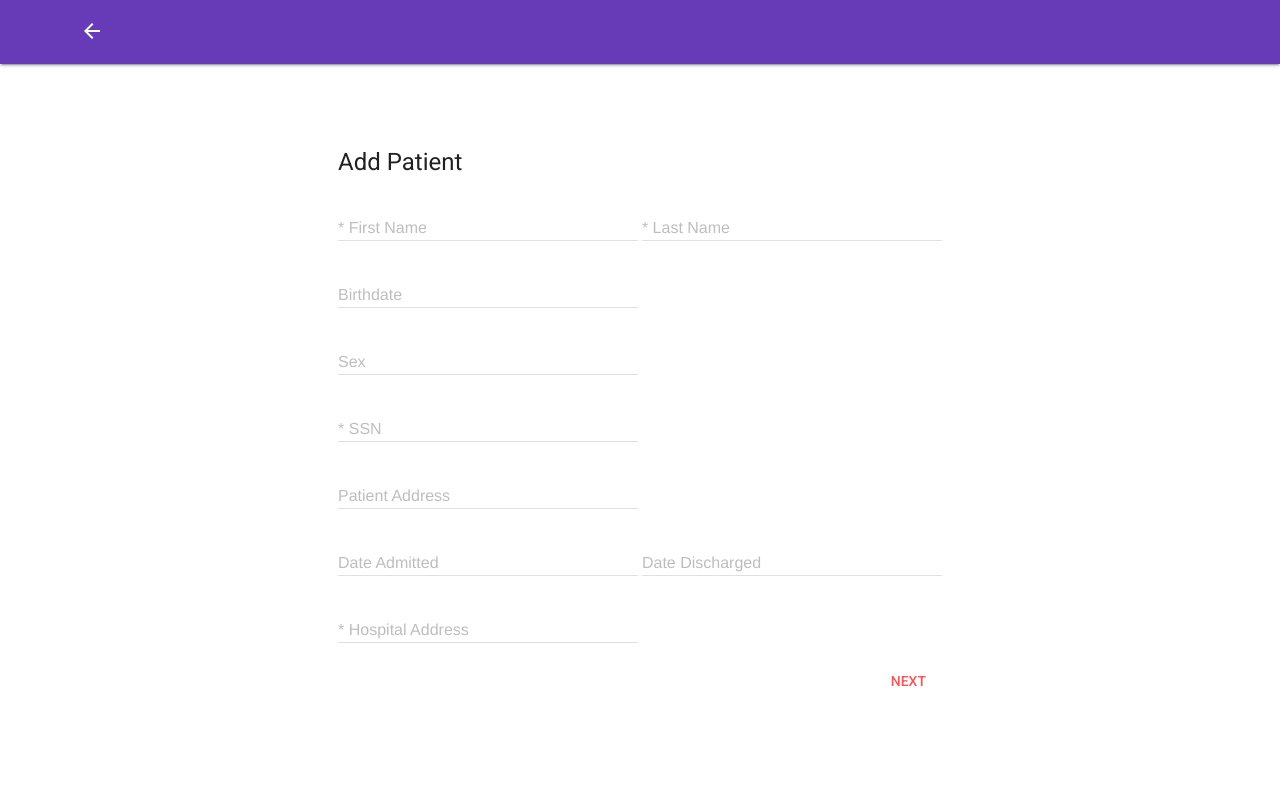
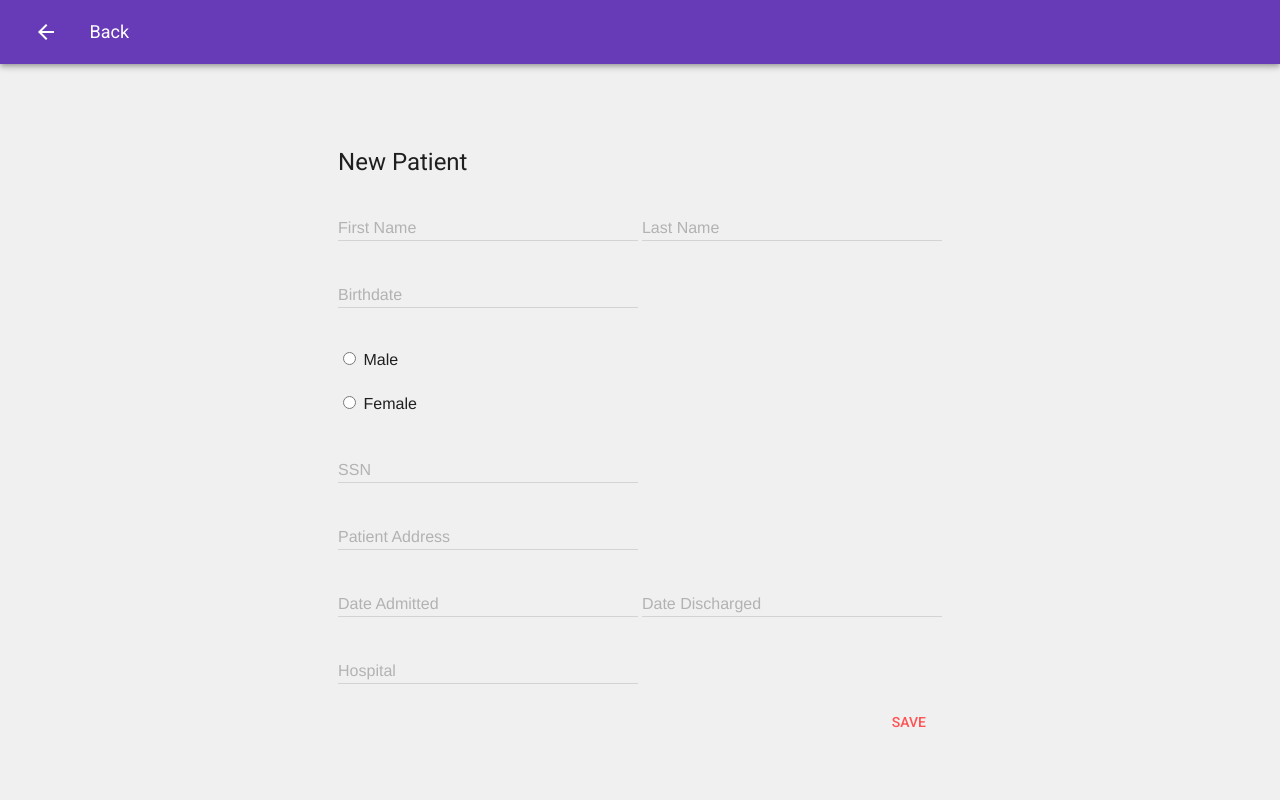
Before and after one commit to jaredrooprai/hospitaldb, a PHP site: page /addpatient.html in a window 1280 px wide. Run offline with PHP 8.4, Linux system fonts and the light colour scheme; some libraries are stand-ins or nearby versions.

Commit message:
revamped forms, added edit patient page

```diff
--- a/addpatient.html
+++ b/addpatient.html
@@ -31,65 +31,79 @@
 
 <body>
   <div class="mdl-layout mdl-js-layout mdl-layout--fixed-header">
-  <header class="mdl-layout__header">
-    <div class="mdl-layout__header-row">
-      <!-- Title -->
-      <span class="mdl-layout-title"><a href ="secretary.php"><i style="color:white;" class="material-icons">arrow_back</i></a></span>
-      <!-- Add spacer, to align navigation to the right -->
-    </div>
-  </header>
+    <header class="mdl-layout__header mdl-shadow--4dp">
+      <div class="mdl-layout__header-row">
+        <span class="mdl-layout-title">
+          <a style = "margin-left:-50px;" href ="secretary.php" class="mdl-button mdl-js-button mdl-button--icon">
+            <i class="material-icons">arrow_back</i>
+          </a>
+          <a class="mdl-button mdl-js-button" style = "font-weight:400; text-transform:none; padding-left:10px; color:white; font-size:18px; vertical-align:center" href ="secretary.php">
+          Back
+          </a>
+        </span>
+      </div>
+    </header>
 
   <main class="mdl-layout__content">
     <div class="mdl-grid">
       <div class = "centerit">
-      <h4>Add Patient</h4>
+      <h4>New Patient</h4>
 
 
-      <form action="addpatient.php" method="post">
-        <div class="mdl-textfield mdl-js-textfield">
+      <form action="secretary.php?job=addpatient" method="post">
+        <div class="mdl-textfield mdl-js-textfield mdl-textfield--floating-label">
           <input class="mdl-textfield__input mdl-textfield__input" type="text" id="fname" name = "fname">
-          <label class="mdl-textfield__label" for="sample1"> * First Name</label>
+          <label class="mdl-textfield__label" for="sample1">First Name</label>
         </div>
-        <div class="mdl-textfield mdl-js-textfield">
+        <div class="mdl-textfield mdl-js-textfield mdl-textfield--floating-label">
           <input class="mdl-textfield__input" type="text" id="lname" name = "lname">
-          <label class="mdl-textfield__label" for="sample1"> * Last Name</label>
+          <label class="mdl-textfield__label" for="sample1">Last Name</label>
         </div>
         <br>
-        <div class="mdl-textfield mdl-js-textfield">
-          <input class="mdl-textfield__input" type="text" id="Birthdate" name = "Birthdate">
+        <div class="mdl-textfield mdl-js-textfield mdl-textfield--floating-label">
+          <input class="mdl-textfield__input" type="text" id="birthdate" name = "birthdate">
           <label class="mdl-textfield__label" for="sample1">Birthdate</label>
         </div>
         <br>
-        <div class="mdl-textfield mdl-js-textfield">
-          <input class="mdl-textfield__input" type="text" id="sex" name = "sex">
-          <label class="mdl-textfield__label" for="sample1">Sex</label>
+        <br>
+        <label class="mdl-radio mdl-js-radio mdl-js-ripple-effect" for="option-1">
+          <input type="radio" id="option-1" class="mdl-radio__button" name="options" value="M" >
+          <span class="mdl-radio__label">Male</span>
+        </label>
+        <br>
+        <br>
+        <label class="mdl-radio mdl-js-radio mdl-js-ripple-effect" for="option-2">
+          <input type="radio" id="option-2" class="mdl-radio__button" name="options" value="F">
+          <span class="mdl-radio__label">Female</span>
+        </label>
+        <br>
+        <br>
+        <div class="mdl-textfield mdl-js-textfield mdl-textfield--floating-label">
+          <input class="mdl-textfield__input" type="text" id="ssn" name = "ssn" pattern="-?[0-9]*(\.[0-9]+)?">
+          <label class="mdl-textfield__label" for="sample1">SSN</label>
+          <span class="mdl-textfield__error">Input is not a number!</span>
         </div>
         <br>
-        <div class="mdl-textfield mdl-js-textfield">
-          <input class="mdl-textfield__input" type="text" id="ssn" name = "ssn">
-          <label class="mdl-textfield__label" for="sample1"> * SSN</label>
-        </div>
-        <br>
-        <div class="mdl-textfield mdl-js-textfield">
-          <input class="mdl-textfield__input" type="text" id="patient_address" name = "patient_address">
+        <div class="mdl-textfield mdl-js-textfield mdl-textfield--floating-label">
+          <input class="mdl-textfield__input" type="text" id="address" name = "address">
           <label class="mdl-textfield__label" for="sample1">Patient Address</label>
         </div>
         <br>
-        <div class="mdl-textfield mdl-js-textfield">
+        <div class="mdl-textfield mdl-js-textfield mdl-textfield--floating-label">
           <input class="mdl-textfield__input" type="text" id="Date_admitted" name = "Date_admitted">
           <label class="mdl-textfield__label" for="sample1">Date Admitted</label>
         </div>
-        <div class="mdl-textfield mdl-js-textfield">
+        <div class="mdl-textfield mdl-js-textfield mdl-textfield--floating-label">
           <input class="mdl-textfield__input" type="text" id="Date_discharged" name = "Date_discharged">
           <label class="mdl-textfield__label" for="sample1">Date Discharged</label>
         </div>
         <br>
-        <div class="mdl-textfield mdl-js-textfield">
+        <div class="mdl-textfield mdl-js-textfield mdl-textfield--floating-label">
           <input class="mdl-textfield__input" type="text" id="hospital_address" name = "hospital_address">
-          <label class="mdl-textfield__label" for="sample1"> * Hospital Address</label>
+          <label class="mdl-textfield__label" for="sample1">Hospital</label>
         </div>
         <br>
-        <input style = "float:right" class="mdl-button mdl-js-button mdl-button--accent" type="submit" value="next">
+        <input style = "float:right" class="mdl-button mdl-js-button mdl-button--accent" type="submit" value="Save">
       </form>
 
 
@@ -99,6 +113,7 @@
   </main>
 
 
+
 </body>
 
 </html>
--- a/styles/main.css
+++ b/styles/main.css
@@ -1,14 +1,33 @@
+
+body{
+  background-color: #F0F0F0;
+}
+.header a{
+  text-decoration: none;
+  color:white;
+  font-size:20px;
+  vertical-align: middle;
+
+}
 .centerit {
     margin-top: 50px;
     margin-left: auto;
     margin-right: auto;
 }
 .custombutton {
-  margin-left: auto;
-  margin-right: auto;
-  margin-top: 5%;
+  margin:auto;
+  display: block;
+  margin-top: 20px;
 }
-.fab{
-  margin-top: 20px;
-  float:right;
+.cornerButton{
+  position: absolute;
+  z-index:1;
+  padding:20px;
+  right:0;
+  bottom:0;
+  display: block;
 }
+.mdl-button--fab{
+  display: block;
+  z-index:0;
+}
```
Also changed, not shown: addpatient.php (deleted, +0 -95 lines), editpatient.php (+67 -27 lines), index.html (+14 -9 lines), secretary.php (+68 -34 lines), selectedpatient.php (added, +119 -0 lines).
